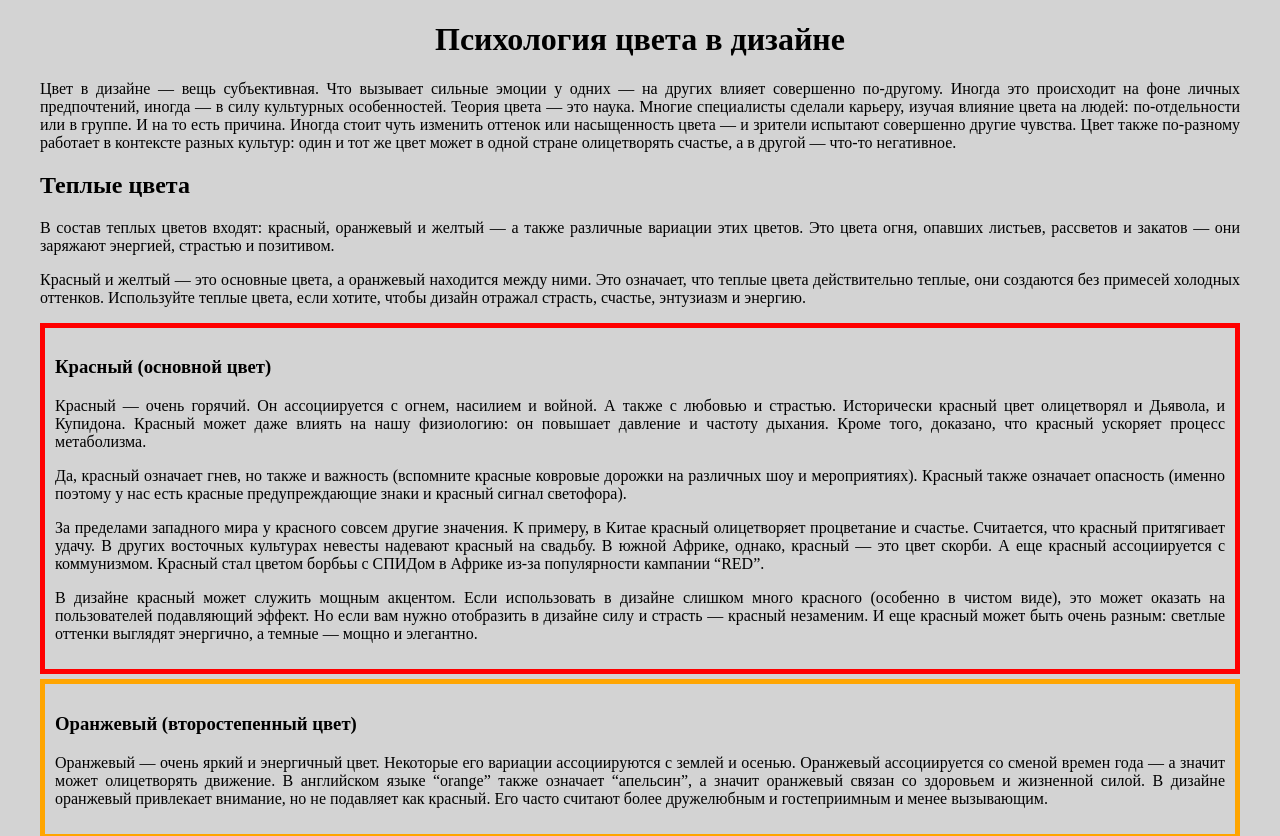
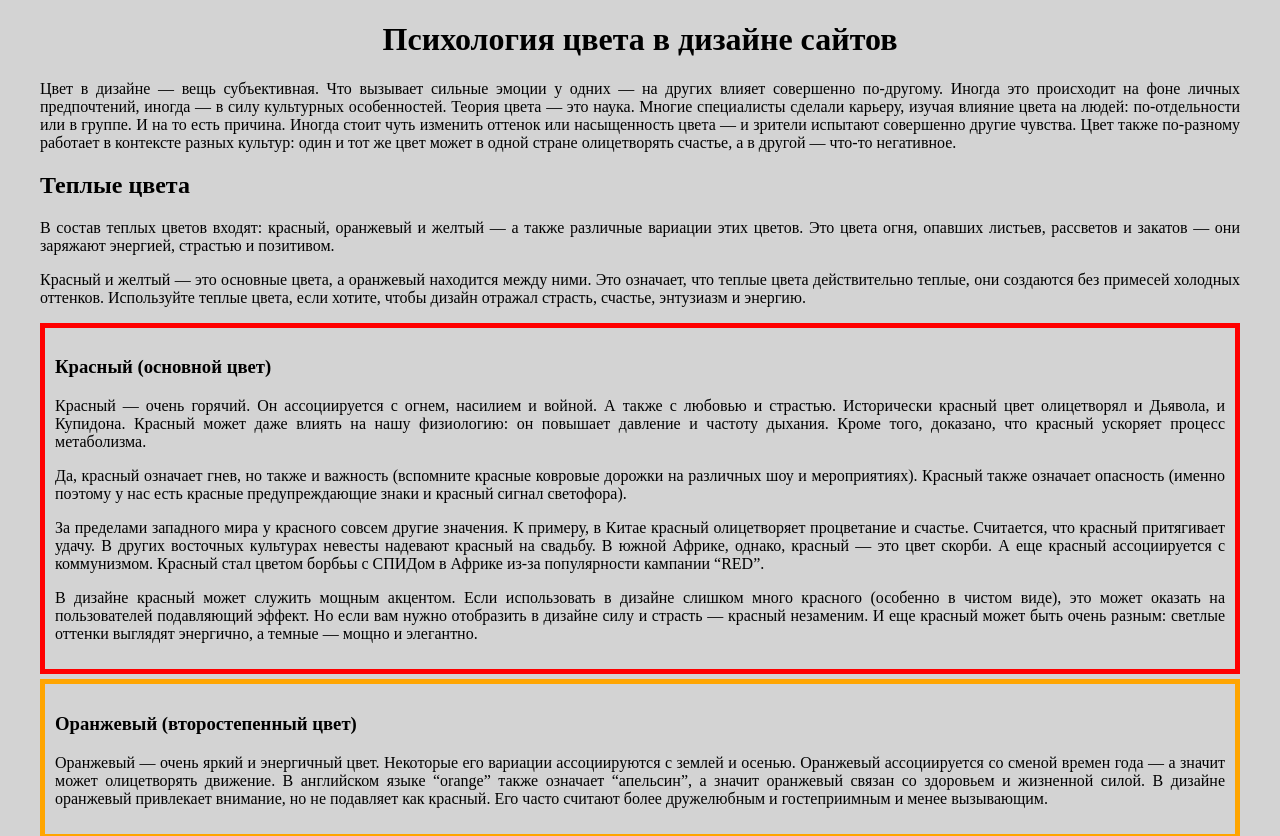
Before and after one commit to JuliaZelenskaya/frontend_hometasks, a plain HTML site: page webpage/index.html in a window 1280 px wide. Shown: the top 836 px of the page. Drawn offline with Linux system fonts and the light colour scheme.

Commit message:
[*] title of the topic
changed title

```diff
--- a/webpage/index.html
+++ b/webpage/index.html
@@ -8,7 +8,7 @@
 </head>
 <body style="background-color: lightgrey; width: 1200px; margin: auto;">
 
-  <h1 style="text-align: center;">Психология цвета в дизайне</h1>
+  <h1 style="text-align: center;">Психология цвета в дизайне сайтов</h1>
   <div>
     <p style="text-align: justify;">Цвет в дизайне — вещь субъективная. Что вызывает сильные эмоции у одних — на других влияет совершенно по-другому. Иногда это происходит на фоне личных предпочтений, иногда — в силу культурных особенностей. Теория цвета — это наука. Многие специалисты сделали карьеру, изучая влияние цвета на людей: по-отдельности или в группе. И на то есть причина. Иногда стоит чуть изменить оттенок или насыщенность цвета — и зрители испытают совершенно другие чувства. Цвет также по-разному работает в контексте разных культур: один и тот же цвет может в одной стране олицетворять счастье, а в другой — что-то негативное.</p>
   </div>
```
